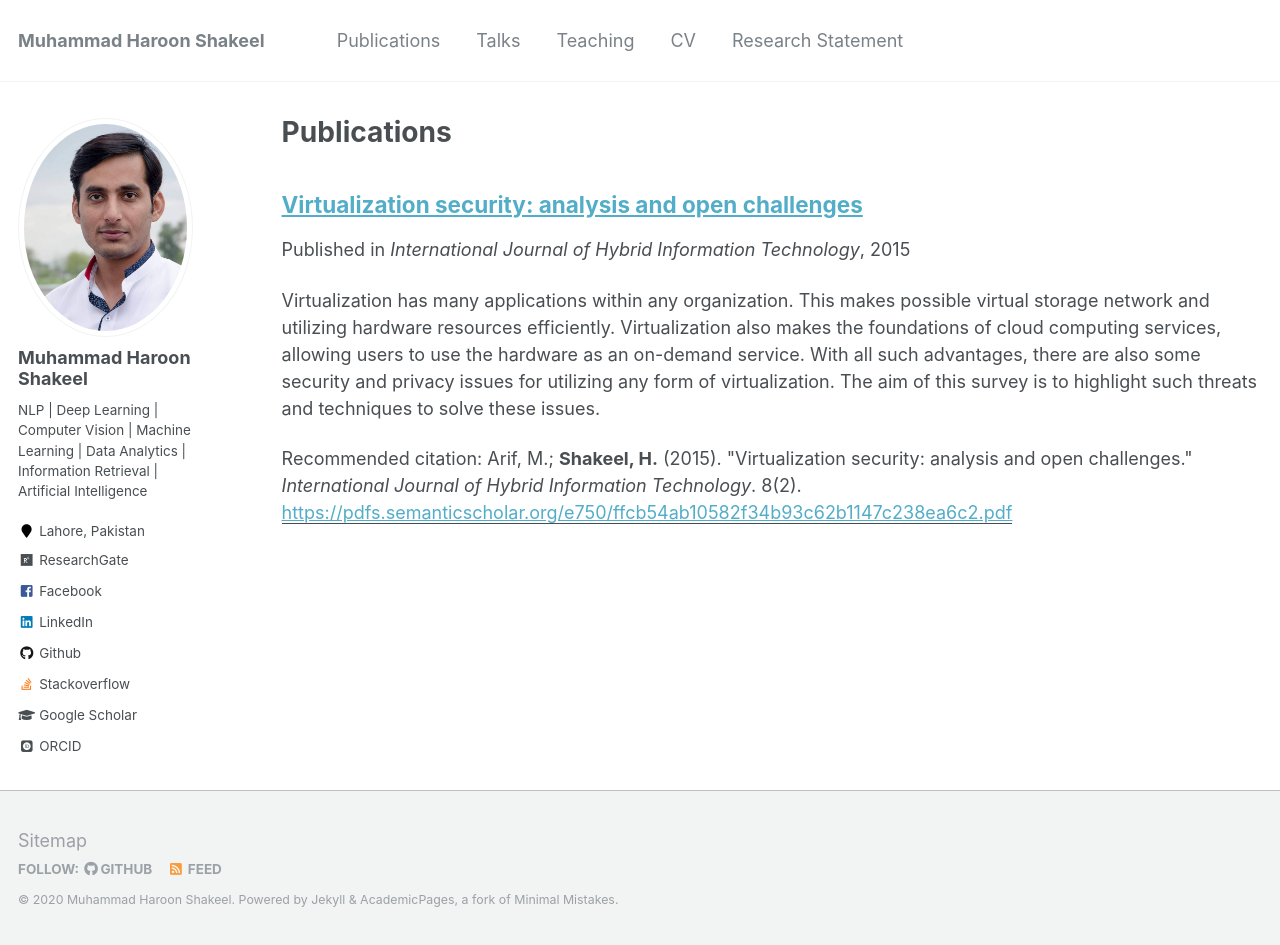
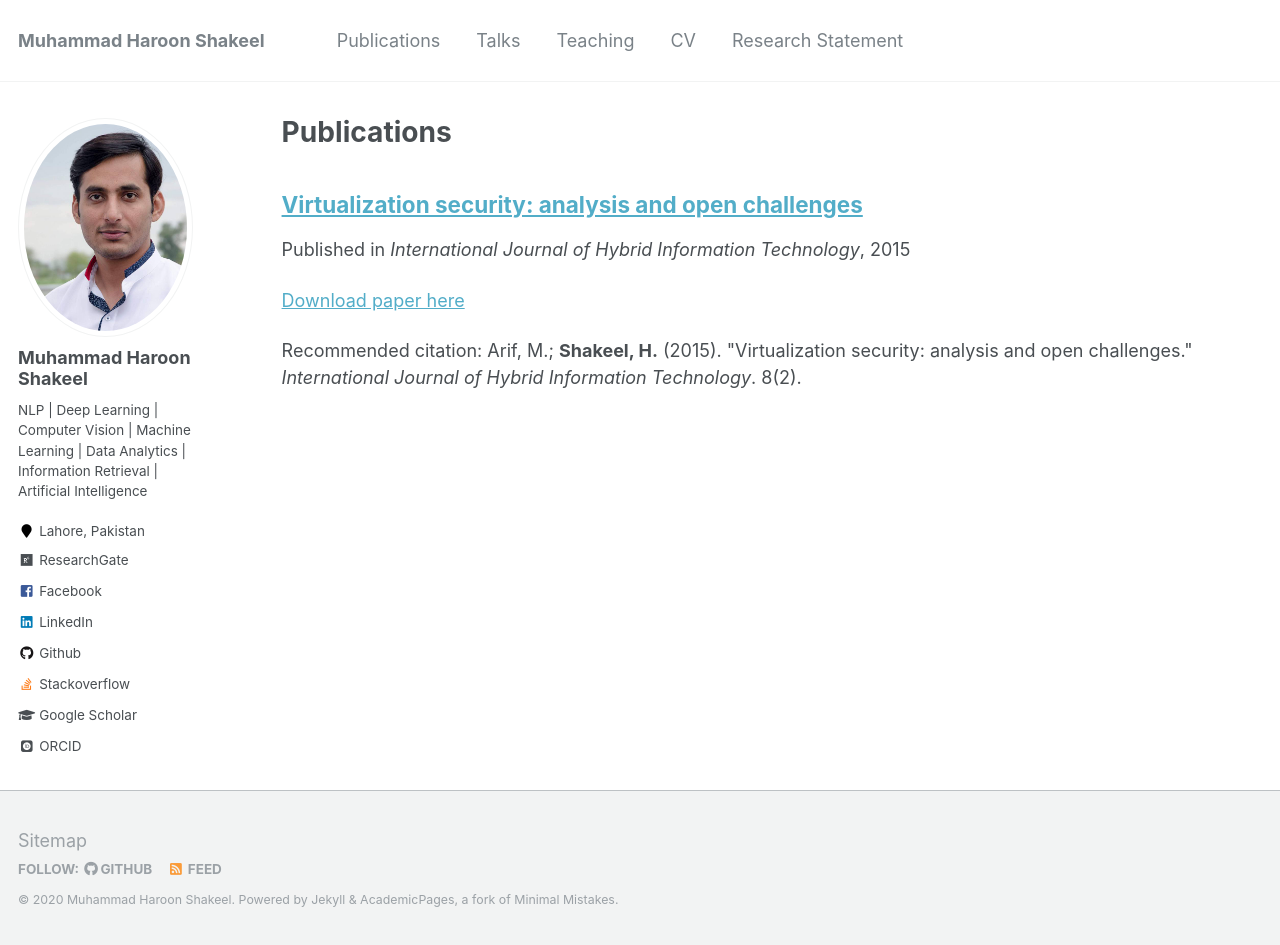
Before and after one commit to haroonshakeel/haroonshakeel.github.io, a Jekyll site: the page built from _pages/publications.md, in a window 1280 px wide and 945 px high. Built offline with Jekyll 4.4.1, drawn with Linux system fonts in a browser that asks for light colours; some web fonts are replaced.

Commit message:
Update 2015-virtualization_security.md

```diff
--- a/_publications/2015-virtualization_security.md
+++ b/_publications/2015-virtualization_security.md
@@ -2,15 +2,13 @@
 title: "Virtualization security: analysis and open challenges"
 collection: publications
 permalink: /publication/10/6/2015-virtualization_security
-excerpt: 'Virtualization has many applications within any organization. This makes possible virtual storage network and utilizing hardware resources efficiently. Virtualization also makes the foundations of cloud computing services, allowing users to use the hardware as an on-demand service. With all such advantages, there are also some security and privacy issues for utilizing any form of virtualization. The aim of this survey is to highlight such threats and techniques to solve these issues.'
+excerpt:
 date: 10/6/2015
 venue: 'International Journal of Hybrid Information Technology'
-paperurl: 'https://pdfs.semanticscholar.org/e750/ffcb54ab10582f34b93c62b1147c238ea6c2.pdf'
+paperurl:
 citation: 'Arif, M.; <strong>Shakeel, H.</strong> (2015). &quot;Virtualization security: analysis and open challenges.&quot; <i>International Journal of Hybrid Information Technology</i>. 8(2).'
 ---
 
 <a href='https://pdfs.semanticscholar.org/e750/ffcb54ab10582f34b93c62b1147c238ea6c2.pdf'>Download paper here</a>
 
 Virtualization has many applications within any organization. This makes possible virtual storage network and utilizing hardware resources efficiently. Virtualization also makes the foundations of cloud computing services, allowing users to use the hardware as an on-demand service. With all such advantages, there are also some security and privacy issues for utilizing any form of virtualization. The aim of this survey is to highlight such threats and techniques to solve these issues.
-
-Recommended citation: Arif, M., **Shakeel, H.** (2015). &quot;Virtualization security: analysis and open challenges.&quot; <i>International Journal of Hybrid Information Technology</i>. 8(2).
```
